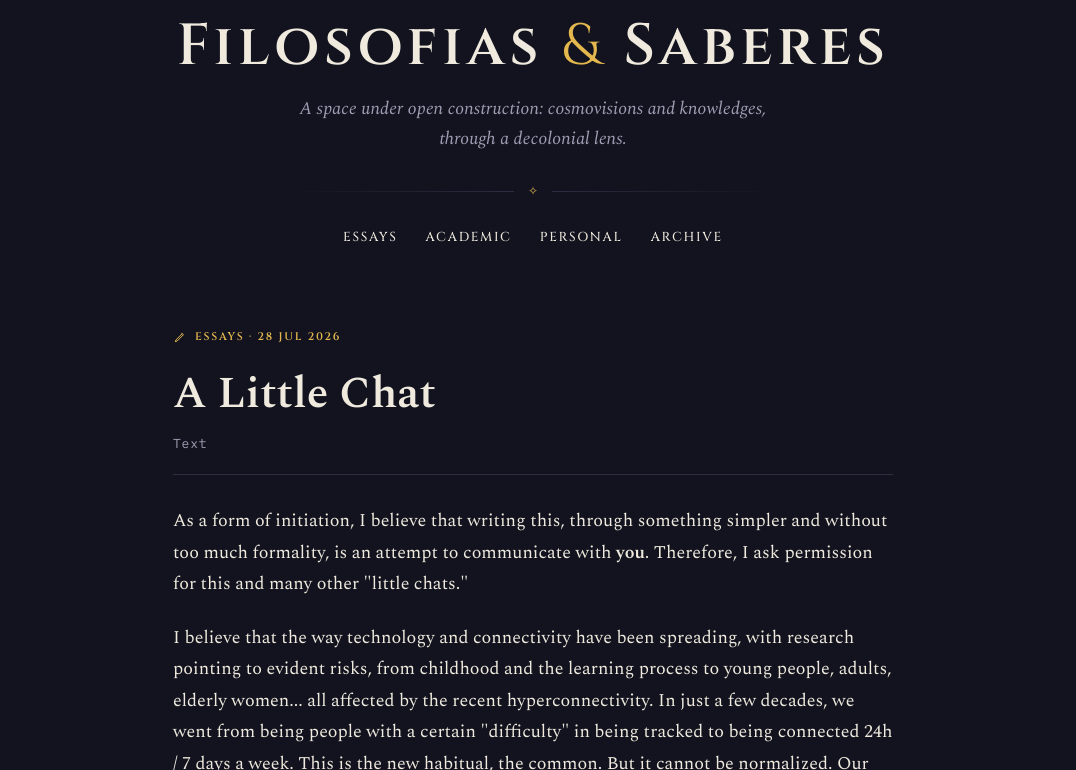
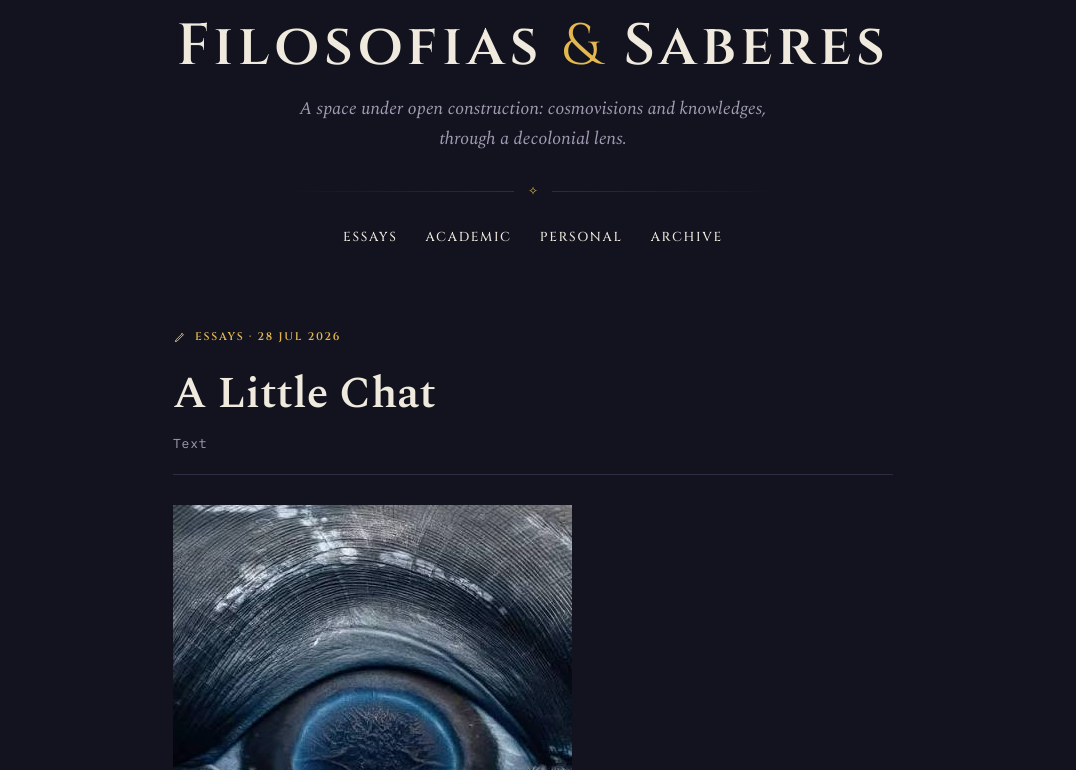
Before and after one commit to FilosofiaseSaberes/filosofiasesaberes.github.io, an Eleventy site: page src/posts/en-a-little-chat.md in a window 1280 px wide. Shown: the part 182-952 px from the top of the page, without its empty margins (107-1183 px from the left). Built offline with nearby package versions, Linux system fonts and the light colour scheme; Eleventy itself is replaced by a stand-in of ours; files that its build step writes are made by us from their sources; no server answers.

Commit message:
Update post.njk

```diff
--- a/src/_includes/post.njk
+++ b/src/_includes/post.njk
@@ -17,19 +17,19 @@ noSubscribe: true
   <h1>{{ title }}</h1>
   <p class="post-meta">{{ fmtLabels[format][pageLang] }}{% if format=="video" %} · {{ L.captions }}{% elif format=="imagem" %} · {{ L.described }}{% endif %}</p>
 
-  {% if format=="video" and video %}
+  {% if video %}
     <div class="embed"><iframe src="{{ video }}" title="{{ title }}" loading="lazy" allowfullscreen></iframe></div>
     {% if transcript %}<details class="transcript"><summary>{{ L.transcript }}</summary><div>{{ transcript | safe }}</div></details>{% endif %}
   {% endif %}
 
-  {% if format=="pdf" and pdf %}
+  {% if pdf %}
     <object class="pdf-frame" data="{{ pdf | url }}" type="application/pdf" aria-label="{{ title }}">
       <p><a class="readmore" href="{{ pdf | url }}">{{ L.readmore }} (PDF)</a></p>
     </object>
     <p class="dl"><a class="readmore" href="{{ pdf | url }}" download>↓ PDF</a></p>
   {% endif %}
 
-  {% if format=="imagem" and gallery %}
+  {% if gallery and gallery.length %}
     <div class="gallery">
       {% for img in gallery %}
       <figure><img src="{{ img.src | url }}" alt="{{ img.alt }}" loading="lazy">{% if img.caption %}<figcaption>{{ img.caption }}</figcaption>{% endif %}</figure>
```
